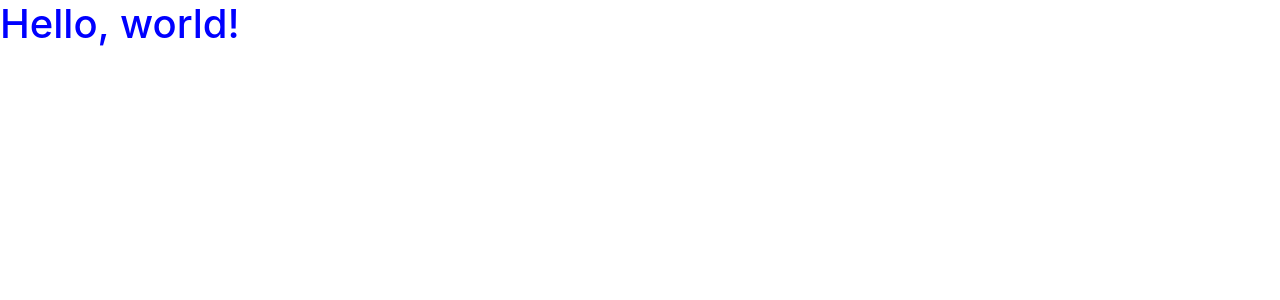
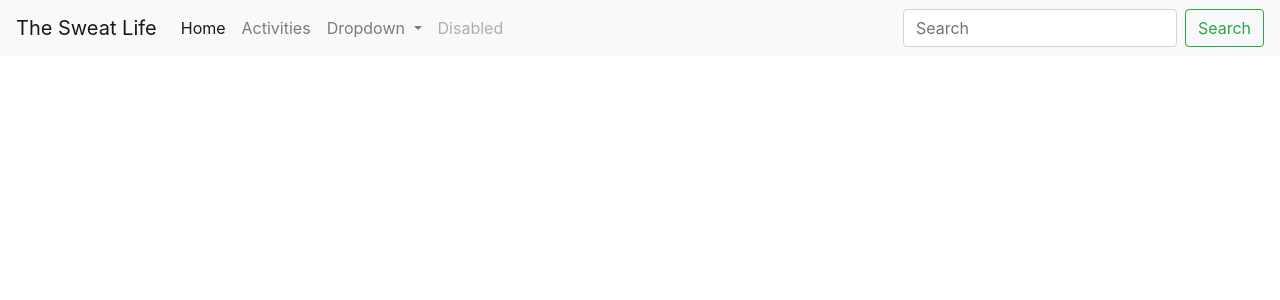
Before and after one commit to tymaestro/The-Sweat-Life, a Django app: page / in a window 1280 px wide. Shown: the top 300 px of the page. Run offline with Django 3.2, Linux system fonts and the light colour scheme; some libraries are stand-ins or nearby versions.

Commit message:
add initial bootstrap template for navbar

```diff
--- a/static/css/style.css
+++ b/static/css/style.css
@@ -1,3 +1,44 @@
-h1 {
+/* h1 {
     color: blue;
 }
+
+.header-container {
+    min-height: calc(100vh - 98px);
+}
+
+.title {
+    float: left;
+    line-height: 50px;
+    margin-left: 10px;
+}
+
+.title a {
+    color: white;
+    font-size: 32px;
+    font-weight: 600;
+    text-decoration: none;
+}
+
+.nav-banner {
+    background: rgb(0, 0, 0, 0.3);
+    height: 80px;
+    position: absolute;
+    width: 100%;
+}
+
+.nav-menu {
+    float: right;
+    line-height: 70px;
+    margin-right: 10px;
+}
+
+.nav-menu a {
+    color: white;
+    font-size: 28px;
+    padding: 10px;
+    text-decoration: none;
+}
+
+.nav-menu a:hover {
+    color: #ffffffcb;
+} */
--- a/templates/base.html
+++ b/templates/base.html
@@ -10,13 +10,47 @@
     <!-- Bootstrap CSS -->
     <link rel="stylesheet" href="https://cdn.jsdelivr.net/npm/bootstrap@4.3.1/dist/css/bootstrap.min.css" integrity="sha384-ggOyR0iXCbMQv3Xipma34MD+dH/1fQ784/j6cY/iJTQUOhcWr7x9JvoRxT2MZw1T" crossorigin="anonymous">
     <link rel="stylesheet" href="{% static 'css/style.css' %}">
-    <title>Hello, world!</title>
+    <title>The Sweat Life</title>
   </head>
   <body>
-    <h1>Hello, world!</h1>
+    <nav class="navbar navbar-expand-lg navbar-light bg-light">
+      <a class="navbar-brand" href="#">The Sweat Life</a>
+      <button class="navbar-toggler" type="button" data-toggle="collapse" data-target="#navbarSupportedContent" aria-controls="navbarSupportedContent" aria-expanded="false" aria-label="Toggle navigation">
+        <span class="navbar-toggler-icon"></span>
+      </button>
 
+      <div class="collapse navbar-collapse" id="navbarSupportedContent">
+        <ul class="navbar-nav mr-auto">
+          <li class="nav-item active">
+            <a class="nav-link" href="#">Home <span class="sr-only">(current)</span></a>
+          </li>
+          <li class="nav-item">
+            <a class="nav-link" href="#">Activities</a>
+          </li>
+          <li class="nav-item dropdown">
+            <a class="nav-link dropdown-toggle" href="#" id="navbarDropdown" role="button" data-toggle="dropdown" aria-haspopup="true" aria-expanded="false">
+              Dropdown
+            </a>
+            <div class="dropdown-menu" aria-labelledby="navbarDropdown">
+              <a class="dropdown-item" href="#">Action</a>
+              <a class="dropdown-item" href="#">Another action</a>
+              <div class="dropdown-divider"></div>
+              <a class="dropdown-item" href="#">Something else here</a>
+            </div>
+          </li>
+          <li class="nav-item">
+            <a class="nav-link disabled" href="#" tabindex="-1" aria-disabled="true">Disabled</a>
+          </li>
+        </ul>
+        <form class="form-inline my-2 my-lg-0">
+          <input class="form-control mr-sm-2" type="search" placeholder="Search" aria-label="Search">
+          <button class="btn btn-outline-success my-2 my-sm-0" type="submit">Search</button>
+        </form>
+      </div>
+    </nav>
     <script src="https://code.jquery.com/jquery-3.3.1.slim.min.js" integrity="sha384-q8i/X+965DzO0rT7abK41JStQIAqVgRVzpbzo5smXKp4YfRvH+8abtTE1Pi6jizo" crossorigin="anonymous"></script>
     <script src="https://cdn.jsdelivr.net/npm/popper.js@1.14.7/dist/umd/popper.min.js" integrity="sha384-UO2eT0CpHqdSJQ6hJty5KVphtPhzWj9WO1clHTMGa3JDZwrnQq4sF86dIHNDz0W1" crossorigin="anonymous"></script>
     <script src="https://cdn.jsdelivr.net/npm/bootstrap@4.3.1/dist/js/bootstrap.min.js" integrity="sha384-JjSmVgyd0p3pXB1rRibZUAYoIIy6OrQ6VrjIEaFf/nJGzIxFDsf4x0xIM+B07jRM" crossorigin="anonymous"></script>
+    <script src="https://kit.fontawesome.com/b445415cf2.js" crossorigin="anonymous"></script>
   </body>
 </html>
```
